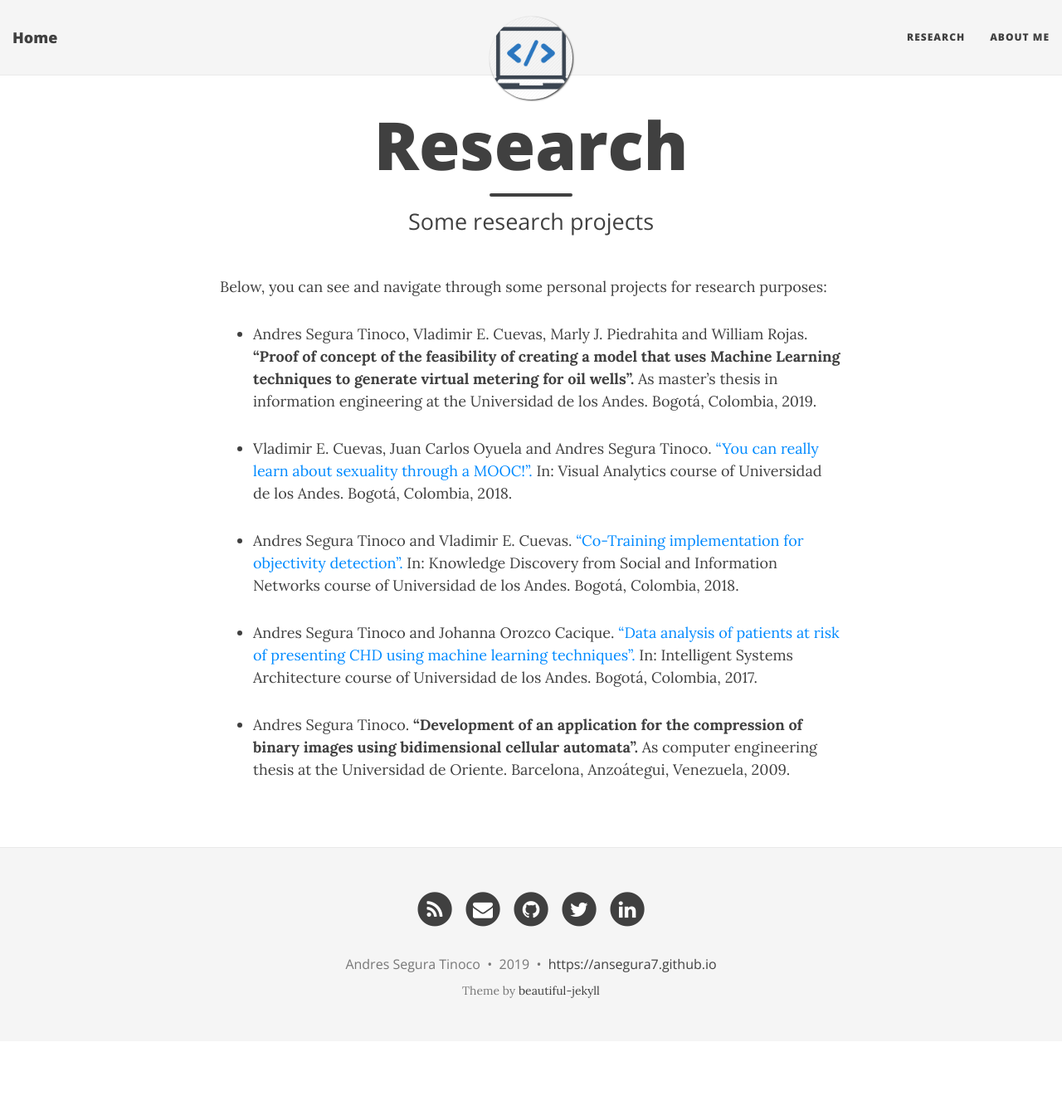
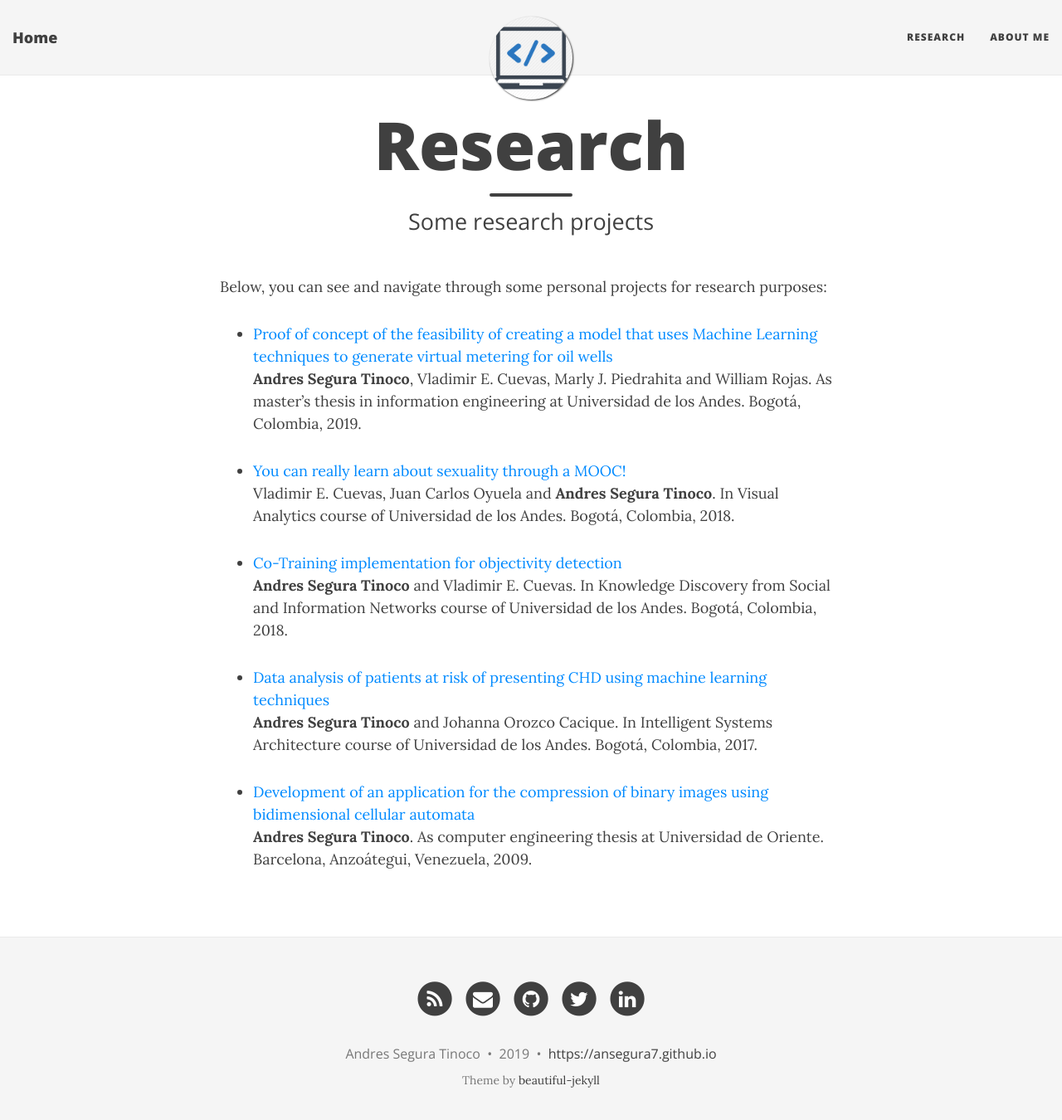
Before and after one commit to ansegura7/ansegura7.github.io, a Jekyll site: the page built from research.md, in a window 1280 px wide and 1363 px high. Shown: the top 1350 px of the window at 83% size. Built offline with Jekyll 4.4.1, drawn with Linux system fonts in a browser that asks for light colours; nearby versions of some CDN libraries.

Commit message:
Update Research
The format was updated.

```diff
--- a/research.md
+++ b/research.md
@@ -6,12 +6,17 @@ subtitle: Some research projects
 
 Below, you can see and navigate through some personal projects for research purposes:
 
-- Andres Segura Tinoco, Vladimir E. Cuevas, Marly J. Piedrahita and William Rojas. <b>"Proof of concept of the feasibility of creating a model that uses Machine Learning techniques to generate virtual metering for oil wells".</b> As master's thesis in information engineering at the Universidad de los Andes. Bogotá, Colombia, 2019.
+- <a href="#">Proof of concept of the feasibility of creating a model that uses Machine Learning techniques to generate virtual metering for oil wells</a><br/>
+<b>Andres Segura Tinoco</b>, Vladimir E. Cuevas, Marly J. Piedrahita and William Rojas. As master's thesis in information engineering at Universidad de los Andes. Bogotá, Colombia, 2019.
 
-- Vladimir E. Cuevas, Juan Carlos Oyuela and Andres Segura Tinoco. <a href="https://github.com/ansegura7/VA-Proyecto-Final-MOOC/blob/master/paper/Proyecto_Final_VA_EN.pdf" target="_blank">"You can really learn about sexuality through a MOOC!".</a> In: Visual Analytics course of Universidad de los Andes. Bogotá, Colombia, 2018.
+- <a href="https://github.com/ansegura7/VA-Proyecto-Final-MOOC/blob/master/paper/Proyecto_Final_VA_EN.pdf" target="_blank">You can really learn about sexuality through a MOOC!</a><br/>
+Vladimir E. Cuevas, Juan Carlos Oyuela and <b>Andres Segura Tinoco</b>. In Visual Analytics course of Universidad de los Andes. Bogotá, Colombia, 2018.
 
-- Andres Segura Tinoco and Vladimir E. Cuevas. <a href="https://github.com/ansegura7/ML_ObjectivityDetection/blob/master/paper/Co-Training_Implementation_for_Objectivity_Detection.pdf" target="_blank">"Co-Training implementation for objectivity detection".</a> In: Knowledge Discovery from Social and Information Networks course of Universidad de los Andes. Bogotá, Colombia, 2018.
+- <a href="https://github.com/ansegura7/ML_ObjectivityDetection/blob/master/paper/Co-Training_Implementation_for_Objectivity_Detection.pdf" target="_blank">Co-Training implementation for objectivity detection</a><br/>
+<b>Andres Segura Tinoco</b> and Vladimir E. Cuevas. In Knowledge Discovery from Social and Information Networks course of Universidad de los Andes. Bogotá, Colombia, 2018.
 
-- Andres Segura Tinoco and Johanna Orozco Cacique. <a href="https://github.com/ansegura7/ML_CHD_Prediction/blob/master/paper/CHD_Prediction_using_ML_techniques.pdf" target="_blank">"Data analysis of patients at risk of presenting CHD using machine learning techniques".</a> In: Intelligent Systems Architecture course of Universidad de los Andes. Bogotá, Colombia, 2017.
+- <a href="https://github.com/ansegura7/ML_CHD_Prediction/blob/master/paper/CHD_Prediction_using_ML_techniques.pdf" target="_blank">Data analysis of patients at risk of presenting CHD using machine learning techniques</a><br/>
+<b>Andres Segura Tinoco</b> and Johanna Orozco Cacique. In Intelligent Systems Architecture course of Universidad de los Andes. Bogotá, Colombia, 2017.
 
-- Andres Segura Tinoco. <b>"Development of an application for the compression of binary images using bidimensional cellular automata".</b> As computer engineering thesis at the Universidad de Oriente. Barcelona, Anzoátegui, Venezuela, 2009.
+- <a href="#">Development of an application for the compression of binary images using bidimensional cellular automata</a><br/>
+<b>Andres Segura Tinoco</b>. As computer engineering thesis at Universidad de Oriente. Barcelona, Anzoátegui, Venezuela, 2009.
```
